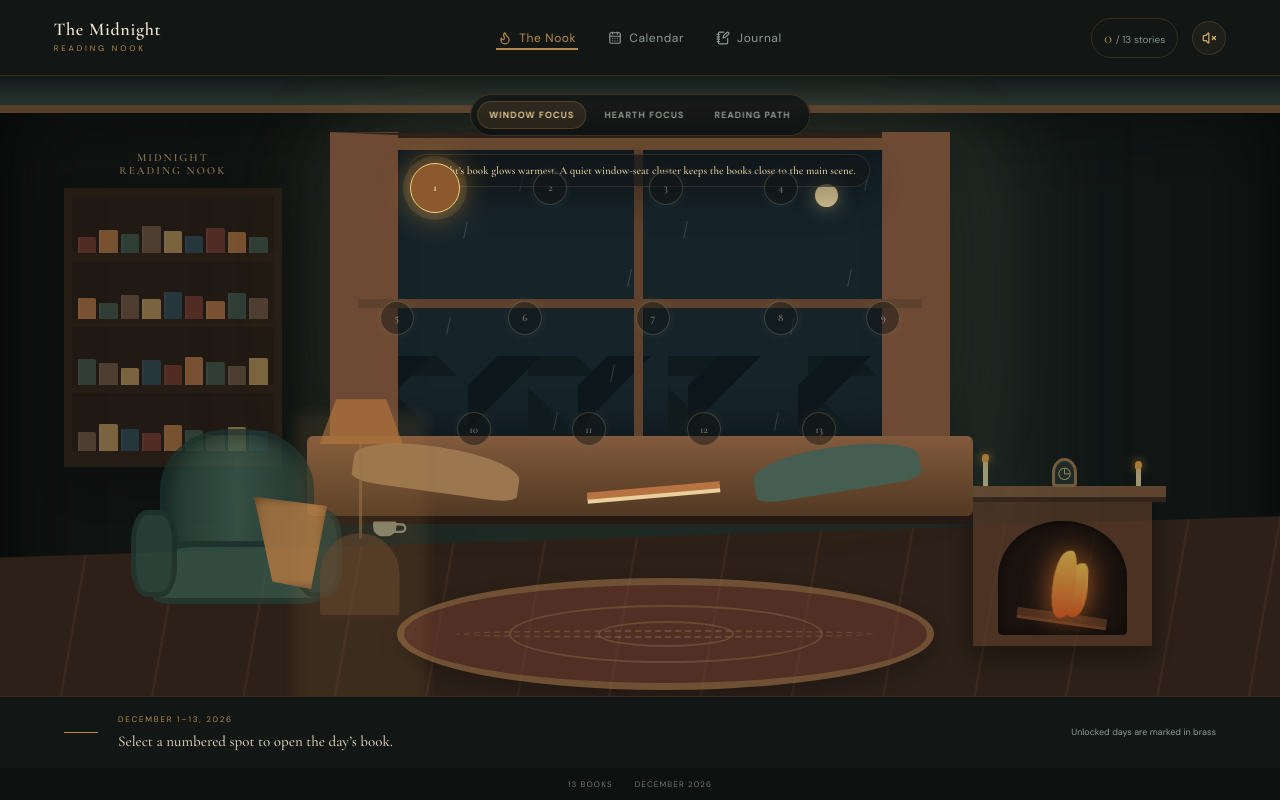
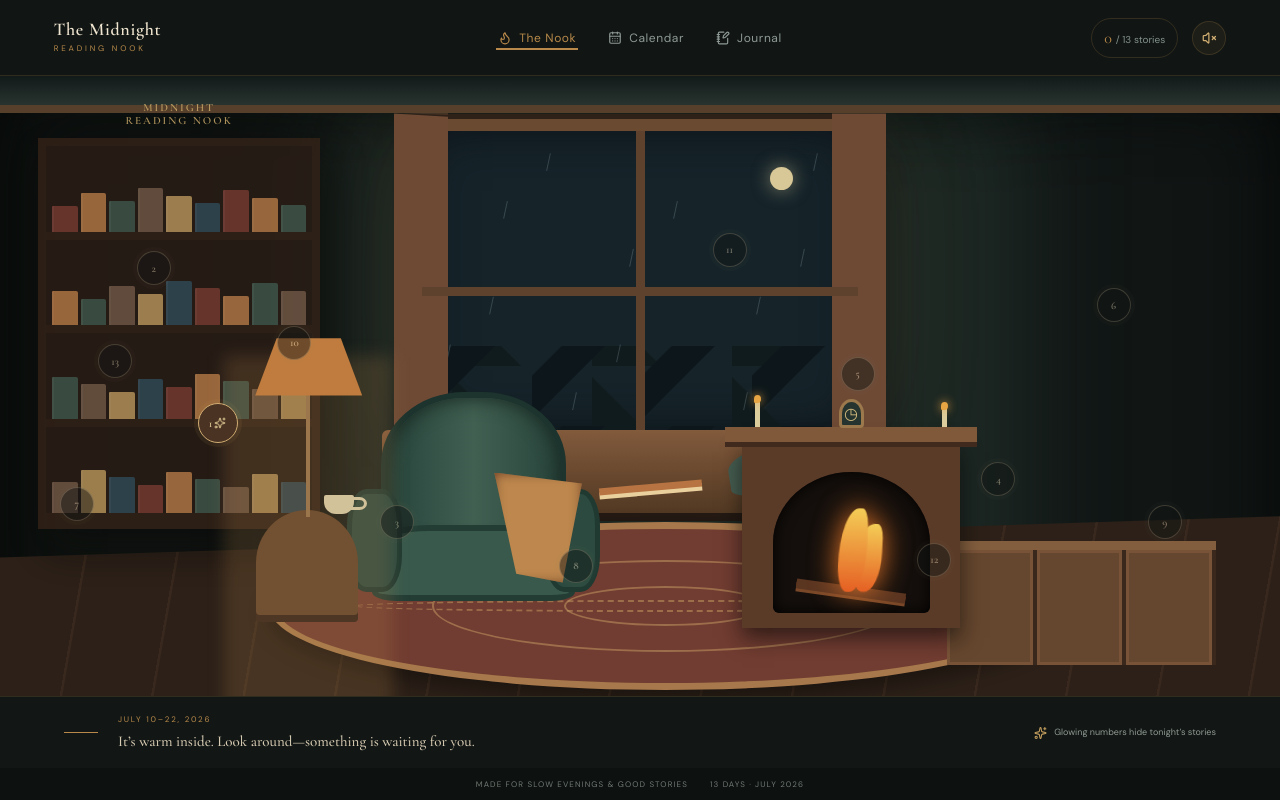
Before and after one commit to Vishwesh-Bhilare/A-Midnight-Nook, a React (Vite) app: page / in a window 1280 px wide. Built offline with nearby package versions, Linux system fonts and the light colour scheme.

Commit message:
Changed the unlock time period

```diff
--- a/src/App.tsx
+++ b/src/App.tsx
@@ -1,16 +1,16 @@
 import { AnimatePresence, motion } from 'framer-motion'
-import { BookOpen, CalendarDays, Check, Download, Flame, Headphones, LockKeyhole, Music2, NotebookPen, Volume2, VolumeX, X } from 'lucide-react'
+import { BookOpen, CalendarDays, Check, Download, Flame, Headphones, Heart, LockKeyhole, Music2, NotebookPen, Sparkles, Volume2, VolumeX, X } from 'lucide-react'
 import { useEffect, useMemo, useState } from 'react'
 import type { CSSProperties } from 'react'
 import booksData from './data/books.json'
 
 type Book = typeof booksData[number]
 type View = 'room' | 'calendar' | 'journal'
-type Composition = 'window' | 'fireplace' | 'path'
 
 const storageKey = 'midnight-nook-progress'
 const totalDays = booksData.length
-const calendarStart = new Date('2026-12-01T00:00:00')
+// Calendar now starts July 10, 2026 — Day 1 unlocks on the 10th, Day 2 on the 11th, and so on.
+const calendarStart = new Date('2026-07-10T00:00:00')
 
 function loadOpened(): number[] {
   try { return JSON.parse(localStorage.getItem(storageKey) || '[]') } catch { return [] }
@@ -27,42 +27,26 @@ function Rain() {
 }
 
 function availableDayFor(date = new Date()) {
-  const end = new Date(`2026-12-${String(totalDays).padStart(2, '0')}T23:59:59`)
   if (date < calendarStart) return 1
-  if (date > end) return totalDays
-  return Math.min(date.getDate(), totalDays)
+  const msPerDay = 24 * 60 * 60 * 1000
+  // Days elapsed since calendarStart, +1 so the start date itself is Day 1.
+  const elapsed = Math.floor((date.getTime() - calendarStart.getTime()) / msPerDay) + 1
+  return Math.min(Math.max(elapsed, 1), totalDays)
 }
 
-const compositions: Record<Composition, { label: string; hint: string; spots: [number, number][] }> = {
-  window: {
-    label: 'Window focus',
-    hint: 'A quiet window-seat cluster keeps the books close to the main scene.',
-    spots: [[34, 18], [43, 18], [52, 18], [61, 18], [31, 39], [41, 39], [51, 39], [61, 39], [69, 39], [37, 57], [46, 57], [55, 57], [64, 57]]
-  },
-  fireplace: {
-    label: 'Hearth focus',
-    hint: 'Markers gather along the mantle and hearth so the final reveal feels important.',
-    spots: [[48, 55], [54, 55], [60, 55], [66, 55], [72, 55], [47, 68], [53, 68], [59, 68], [65, 68], [71, 68], [52, 80], [60, 80], [68, 80]]
-  },
-  path: {
-    label: 'Reading path',
-    hint: 'December follows a soft arc from the shelf, through the window seat, to the fire.',
-    spots: [[18, 32], [23, 42], [30, 50], [38, 56], [46, 58], [54, 57], [61, 54], [66, 49], [70, 44], [73, 51], [73, 62], [68, 72], [60, 79]]
-  }
-}
-
-function Room({ opened, onSelect, onFinal, stage, composition, onCompositionChange }: { opened: number[]; onSelect: (book: Book) => void; onFinal: () => void; stage: number; composition: Composition; onCompositionChange: (composition: Composition) => void }) {
-  const activeComposition = compositions[composition]
-  const spots = activeComposition.spots
+function Room({ opened, onSelect, onFinal, stage }: { opened: number[]; onSelect: (book: Book) => void; onFinal: () => void; stage: number }) {
+  const spots = [
+    [17, 56], [12, 31], [31, 72], [78, 65], [67, 48], [87, 37], [6, 69], [45, 79], [91, 72], [23, 43], [57, 28], [73, 78],
+    [9, 46], [39, 37], [84, 54], [50, 61], [94, 47], [26, 83], [63, 73], [14, 78], [36, 56], [81, 81], [54, 84], [70, 59]
+  ]
   const availableDay = availableDayFor()
-  return <div className={`room stage-${stage} composition-${composition}`}>
-    <div className="composition-switcher" aria-label="Room composition options">
-      {(Object.keys(compositions) as Composition[]).map(option => <button key={option} className={option === composition ? 'active' : ''} onClick={() => onCompositionChange(option)} aria-pressed={option === composition}>{compositions[option].label}</button>)}
-    </div>
-    <div className="first-visit-hint">Tonight’s book glows warmest. {activeComposition.hint}</div>
+  return <div className={`room stage-${stage}`}>
     <div className="ceiling-beam" />
+    <div className="garland garland-one">{Array.from({length: 13},(_,i)=><i key={i}/>)}</div>
+    <div className="garland garland-two">{Array.from({length: 9},(_,i)=><i key={i}/>)}</div>
+    <div className="left-wall-art"><div className="moon-art">☾</div><div className="tiny-frame">❧</div></div>
     <div className="window">
-      <div className="window-sky"><span className="moon"/><div className="rooftops"/><Rain/></div>
+      <div className="window-sky"><span className="moon"/><span className="cloud c1"/><span className="cloud c2"/><div className="rooftops"/><Rain/></div>
       <div className="window-cross v"/><div className="window-cross h"/>
       <div className="window-seat"><span className="pillow p1"/><span className="pillow p2"/><span className="seat-book"/></div>
     </div>
@@ -70,16 +54,24 @@ function Room({ opened, onSelect, onFinal, stage, composition, onCompositionChan
       <div className="shelf-top">MIDNIGHT<br/>READING NOOK</div>
       {[0,1,2,3].map(row=><div className="shelf-row" key={row}>{Array.from({length: 9},(_,i)=><i key={i} style={{height:`${35 + ((i*17+row*11)%27)}%`, background:['#7b3c31','#b87946','#44584c','#745846','#bc975c','#354c58'][(i+row)%6]}}/>)}</div>)}
     </div>
+    <div className="shelf shelf-right">
+      <div className="shelf-label">MEMORIES</div>
+      {[0,1,2].map(row=><div className="shelf-row memory-row" key={row}>{opened.slice(row*6,row*6+6).map(day=><i key={day} className="memory-book" style={{background:booksData[day-1].cover}} title={booksData[day-1].title}/>)}</div>)}
+      <div className="cabinet"><i/><i/></div>
+    </div>
     <button className="fireplace" aria-label={opened.length === totalDays ? "Open the final letter" : "Fireplace—the final letter is still sleeping"} onClick={()=>opened.length === totalDays && onFinal()}><div className="mantle"><span className="candle"/><span className="mantle-clock">◷</span><span className="candle short"/></div><div className="firebox"><div className="logs"/><div className="fire"><i/><i/><i/></div></div></button>
     <div className="rug"><span/><span/><span/></div>
     <div className="armchair"><div className="chair-back"/><div className="chair-seat"/><div className="chair-arm left"/><div className="chair-arm right"/><div className="blanket"/></div>
     <div className="side-table"><div className="lamp"><span className="lamp-glow"/><span className="shade"/><span className="stem"/></div><div className="teacup"><i/><span className="steam s1"/><span className="steam s2"/></div></div>
-    <div className="desk"><div className="desk-drawers"><i/><i/><i/></div></div>
+    <div className="desk"><div className="desk-lamp"><span/><i/></div><div className="journal-prop">quiet<br/>thoughts</div><div className="desk-drawers"><i/><i/><i/></div></div>
+    <div className="cat"><span className="cat-tail"/><span className="cat-body"/><span className="cat-head"><i/><b/></span></div>
+    <div className="couple" aria-label="Two friends reading together"><div className="person boy"><span className="hair"/><span className="face"><i className="glasses"/></span><span className="body"/><span className="book-held"/></div><div className="person girl"><span className="hair"/><span className="face"/><span className="body"/></div></div>
+    <div className="dust">{Array.from({length:18},(_,i)=><i key={i} style={{left:`${35+(i*23)%48}%`,top:`${18+(i*31)%62}%`,animationDelay:`${-i*.4}s`}}/>)}</div>
     {booksData.map((book, i) => {
       const unlocked = book.day <= availableDay
       const isOpened = opened.includes(book.day)
-      return <button key={book.day} className={`day-spot ${unlocked ? 'unlocked' : 'locked'} ${isOpened ? 'opened' : ''} ${book.day === availableDay ? 'current' : ''}`} style={{left:`${spots[i][0]}%`,top:`${spots[i][1]}%`}} onClick={()=>unlocked && onSelect(book)} aria-label={unlocked ? `Open day ${book.day}: ${book.title}` : `Day ${book.day}, locked`}>
-        <span className="spot-number">{book.day}</span>{!unlocked && <LockKeyhole size={10}/>}<span className="spot-tooltip">{unlocked ? (isOpened ? 'Opened' : "Open book") : `Opens Dec ${book.day}`}</span>
+      return <button key={book.day} className={`day-spot ${unlocked ? 'unlocked' : 'locked'} ${isOpened ? 'opened' : ''}`} style={{left:`${spots[i][0]}%`,top:`${spots[i][1]}%`}} onClick={()=>unlocked && onSelect(book)} aria-label={unlocked ? `Open day ${book.day}: ${book.title}` : `Day ${book.day}, locked`}>
+        <span className="spot-number">{book.day}</span>{unlocked ? <Sparkles size={12}/> : <LockKeyhole size={10}/>}<span className="spot-tooltip">{unlocked ? (isOpened ? 'Visit again' : "Tonight's story") : `Opens Day ${book.day}`}</span>
       </button>
     })}
   </div>
@@ -88,11 +80,11 @@ function Room({ opened, onSelect, onFinal, stage, composition, onCompositionChan
 function Reveal({ book, isOpened, onClose, onOpened }: { book: Book; isOpened: boolean; onClose:()=>void; onOpened:()=>void }) {
   const [unwrapped, setUnwrapped] = useState(isOpened)
   return <motion.div className="modal-backdrop" initial={{opacity:0}} animate={{opacity:1}} exit={{opacity:0}} onMouseDown={e=>e.target===e.currentTarget&&onClose()}>
-    <motion.section className="reveal-card" initial={{scale:.98,y:16,opacity:0}} animate={{scale:1,y:0,opacity:1}} exit={{scale:.98,y:8,opacity:0}} transition={{duration:.22,ease:[.22,1,.36,1]}}>
+    <motion.section className="reveal-card" initial={{scale:.86,y:45,opacity:0}} animate={{scale:1,y:0,opacity:1}} exit={{scale:.9,opacity:0}} transition={{type:'spring',damping:22}}>
       <button className="close-button" onClick={onClose}><X size={18}/></button>
       {!unwrapped ? <div className="wrapped-view">
-        <p className="eyebrow">December {book.day}</p><div className="gift" onClick={()=>setUnwrapped(true)}><div className="gift-paper">✦<span className="ribbon-v"/><span className="ribbon-h"/><i className="bow b1"/><i className="bow b2"/></div></div>
-        <h2>Day {book.day} book</h2><p>Tap the parcel to open it.</p>
+        <p className="eyebrow">Day {book.day} · waiting for you</p><div className="gift" onClick={()=>setUnwrapped(true)}><div className="gift-paper">✦<span className="ribbon-v"/><span className="ribbon-h"/><i className="bow b1"/><i className="bow b2"/></div></div>
+        <h2>A story, wrapped in starlight.</h2><p>Tap the parcel to open tonight’s book.</p>
       </div> : <motion.div className="book-reveal" initial={{opacity:0}} animate={{opacity:1}}>
         <div className="reveal-left"><p className="eyebrow">Tonight’s story · Day {book.day}</p><BookCover book={book}/><p className="hand-note">“{book.note}”</p></div>
         <div className="reveal-info"><span className="little-star">✦</span><h2>{book.title}</h2><p className="author">by {book.author}</p><div className="rule"/><dl><div><dt>Genre</dt><dd>{book.genre}</dd></div><div><dt>Reading time</dt><dd>{book.length}</dd></div></dl><div className="tags">{book.mood.map(tag=><span key={tag}>{tag}</span>)}</div>
@@ -107,11 +99,11 @@ function Reveal({ book, isOpened, onClose, onOpened }: { book: Book; isOpened: b
 
 function CalendarView({ opened, onSelect }: { opened:number[]; onSelect:(b:Book)=>void }) {
   const availableDay = availableDayFor()
-  return <motion.main className="page-view" initial={{opacity:0,y:10}} animate={{opacity:1,y:0}}><div className="page-heading"><p className="eyebrow">December reading</p><h1>Your 13-day book advent</h1><p>One book for each day, December 1–13.</p></div><div className="calendar-grid">{booksData.map(book=><button key={book.day} className={`calendar-book ${book.day<=availableDay?'available':'locked'} ${opened.includes(book.day)?'complete':''}`} onClick={()=>book.day<=availableDay&&onSelect(book)}><BookCover book={book} small/><span className="calendar-day">{String(book.day).padStart(2,'0')}</span>{book.day>availableDay&&<LockKeyhole size={13}/>} {opened.includes(book.day)&&<Check size={14}/>}</button>)}</div></motion.main>
+  return <motion.main className="page-view" initial={{opacity:0,y:10}} animate={{opacity:1,y:0}}><div className="page-heading"><p className="eyebrow">Thirteen evenings together</p><h1>Your 13-day book advent</h1><p>Every night, another spine finds its place in the nook.</p></div><div className="calendar-grid">{booksData.map(book=><button key={book.day} className={`calendar-book ${book.day<=availableDay?'available':'locked'} ${opened.includes(book.day)?'complete':''}`} onClick={()=>book.day<=availableDay&&onSelect(book)}><BookCover book={book} small/><span className="calendar-day">{String(book.day).padStart(2,'0')}</span>{book.day>availableDay&&<LockKeyhole size={13}/>} {opened.includes(book.day)&&<Check size={14}/>}</button>)}</div></motion.main>
 }
 
 function Journal({ opened }: { opened:number[] }) {
-  return <motion.main className="page-view journal-view" initial={{opacity:0}} animate={{opacity:1}}><div className="journal-book"><div className="journal-page left-page"><p className="script">Reading Journal</p><h2>A little record of<br/>our winter evenings</h2><div className="journal-stats"><div><strong>{opened.length}</strong><span>stories opened</span></div><div><strong>{opened.length ? 1 : 0}</strong><span>evening streak</span></div><div><strong>{Math.round(opened.length/totalDays*100)}%</strong><span>of the nook filled</span></div></div><blockquote>“A room without books is like a body without a soul.”</blockquote></div><div className="journal-page right-page"><p className="eyebrow">Notes from the nook</p>{opened.length ? opened.map(day=><div className="journal-entry" key={day}><span>{day}</span><div><strong>{booksData[day-1].title}</strong><p>{booksData[day-1].mood.join(' · ')}</p></div><Check size={15}/></div>) : <div className="empty-journal"><NotebookPen size={30}/><p>No notes yet.</p><span>Open a book to start the journal.</span></div>}</div></div></motion.main>
+  return <motion.main className="page-view journal-view" initial={{opacity:0}} animate={{opacity:1}}><div className="journal-book"><div className="journal-page left-page"><p className="script">The Reading Journal</p><h2>A little record of<br/>our winter evenings</h2><div className="journal-stats"><div><strong>{opened.length}</strong><span>stories opened</span></div><div><strong>{opened.length ? 1 : 0}</strong><span>evening streak</span></div><div><strong>{Math.round(opened.length/totalDays*100)}%</strong><span>of the nook filled</span></div></div><blockquote>“A room without books is like a body without a soul.”</blockquote></div><div className="journal-page right-page"><p className="eyebrow">Notes from the nook</p>{opened.length ? opened.map(day=><div className="journal-entry" key={day}><span>{day}</span><div><strong>{booksData[day-1].title}</strong><p>{booksData[day-1].mood.join(' · ')}</p></div><Heart size={15}/></div>) : <div className="empty-journal"><NotebookPen size={30}/><p>Your pages are waiting.</p><span>Open tonight’s story to begin.</span></div>}</div></div></motion.main>
 }
 
 function App() {
@@ -121,18 +113,17 @@ function App() {
   const [intro,setIntro]=useState(true)
   const [sound,setSound]=useState(false)
   const [finalLetter,setFinalLetter]=useState(false)
-  const [composition,setComposition]=useState<Composition>('window')
   useEffect(()=>{const t=setTimeout(()=>setIntro(false),3600); return()=>clearTimeout(t)},[])
   useEffect(()=>localStorage.setItem(storageKey,JSON.stringify(opened)),[opened])
   const stage=useMemo(()=>opened.length>=totalDays?4:opened.length>=10?3:opened.length>=7?2:opened.length>=4?1:0,[opened])
   const markOpened=()=>{if(selected&&!opened.includes(selected.day))setOpened([...opened,selected.day].sort((a,b)=>a-b))}
   return <div className="app-shell">
-    <AnimatePresence>{intro&&<motion.div className="intro" initial={{opacity:1}} exit={{opacity:0}} transition={{duration:1.1}}><p>Welcome back.</p><p className="type-line">Your December books are here.</p><button onClick={()=>setIntro(false)}>Enter the nook <span>→</span></button></motion.div>}</AnimatePresence>
-    <header><button className="brand" onClick={()=>setView('room')}><div><strong>The Midnight</strong><small>Reading Nook</small></div></button><nav><button className={view==='room'?'active':''} onClick={()=>setView('room')}><Flame/>The Nook</button><button className={view==='calendar'?'active':''} onClick={()=>setView('calendar')}><CalendarDays/>Calendar</button><button className={view==='journal'?'active':''} onClick={()=>setView('journal')}><NotebookPen/>Journal</button></nav><div className="header-tools"><span className="progress-pill">{opened.length} <i>/ {totalDays} stories</i></span><button className="sound" onClick={()=>setSound(!sound)} aria-label="Toggle rain sounds">{sound?<Volume2/>:<VolumeX/>}</button></div></header>
-    <AnimatePresence mode="wait">{view==='room'?<motion.main key="room" className="room-wrap" initial={{opacity:0}} animate={{opacity:1}} exit={{opacity:0}}><Room opened={opened} onSelect={setSelected} onFinal={()=>setFinalLetter(true)} stage={stage} composition={composition} onCompositionChange={setComposition}/><div className="room-caption"><span className="caption-line"/><div><p>December 1–13, 2026</p><strong>Select a numbered spot to open the day’s book.</strong></div><span className="room-hint">Unlocked days are marked in brass</span></div></motion.main>:view==='calendar'?<CalendarView key="calendar" opened={opened} onSelect={setSelected}/>:<Journal key="journal" opened={opened}/>}</AnimatePresence>
-    <footer><span>13 books</span><i>/</i><span>December 2026</span></footer>
+    <AnimatePresence>{intro&&<motion.div className="intro" initial={{opacity:1}} exit={{opacity:0}} transition={{duration:1.1}}><div className="intro-moon">☾</div><p>Welcome back.</p><p className="type-line">Tonight’s story is waiting for you.</p><button onClick={()=>setIntro(false)}>Enter the nook <span>→</span></button></motion.div>}</AnimatePresence>
+    <header><button className="brand" onClick={()=>setView('room')}><span>☾</span><div><strong>The Midnight</strong><small>Reading Nook</small></div></button><nav><button className={view==='room'?'active':''} onClick={()=>setView('room')}><Flame/>The Nook</button><button className={view==='calendar'?'active':''} onClick={()=>setView('calendar')}><CalendarDays/>Calendar</button><button className={view==='journal'?'active':''} onClick={()=>setView('journal')}><NotebookPen/>Journal</button></nav><div className="header-tools"><span className="progress-pill">{opened.length} <i>/ {totalDays} stories</i></span><button className="sound" onClick={()=>setSound(!sound)} aria-label="Toggle rain sounds">{sound?<Volume2/>:<VolumeX/>}</button></div></header>
+    <AnimatePresence mode="wait">{view==='room'?<motion.main key="room" className="room-wrap" initial={{opacity:0}} animate={{opacity:1}} exit={{opacity:0}}><Room opened={opened} onSelect={setSelected} onFinal={()=>setFinalLetter(true)} stage={stage}/><div className="room-caption"><span className="caption-line"/><div><p>July 10–22, 2026</p><strong>It’s warm inside. Look around—something is waiting for you.</strong></div><span className="room-hint"><Sparkles/> Glowing numbers hide tonight’s stories</span></div></motion.main>:view==='calendar'?<CalendarView key="calendar" opened={opened} onSelect={setSelected}/>:<Journal key="journal" opened={opened}/>}</AnimatePresence>
+    <footer><span>Made for slow evenings &amp; good stories</span><i>✦</i><span>13 days · July 2026</span></footer>
     <AnimatePresence>{selected&&<Reveal book={selected} isOpened={opened.includes(selected.day)} onClose={()=>setSelected(null)} onOpened={markOpened}/>}</AnimatePresence>
-    <AnimatePresence>{finalLetter&&<motion.div className="modal-backdrop" initial={{opacity:0}} animate={{opacity:1}} exit={{opacity:0}}><motion.section className="final-letter" initial={{scale:.98,y:16,opacity:0}} animate={{scale:1,y:0,opacity:1}} transition={{duration:.22,ease:[.22,1,.36,1]}}><button className="close-button" onClick={()=>setFinalLetter(false)}><X size={18}/></button><p className="script">Final note</p><h2>Thirteen books,<br/>one shelf.</h2><p>Thank you for reading through December with me.</p><div>There is always room for one more book.</div><small>With love</small></motion.section></motion.div>}</AnimatePresence>
+    <AnimatePresence>{finalLetter&&<motion.div className="modal-backdrop" initial={{opacity:0}} animate={{opacity:1}} exit={{opacity:0}}><motion.section className="final-letter" initial={{scale:.9,y:30}} animate={{scale:1,y:0}}><button className="close-button" onClick={()=>setFinalLetter(false)}><X size={18}/></button><span>☾</span><p className="script">One last letter</p><h2>Thank you for spending<br/>these evenings here.</h2><p>Every story added something to this room—and every evening made it feel a little more like home.</p><div>Here’s to the books still waiting for us.</div><small>Always, with love ✦</small></motion.section></motion.div>}</AnimatePresence>
     {sound&&<div className="sound-toast"><Headphones size={15}/> Rain ambience on <Music2 size={13}/></div>}
   </div>
 }
```
